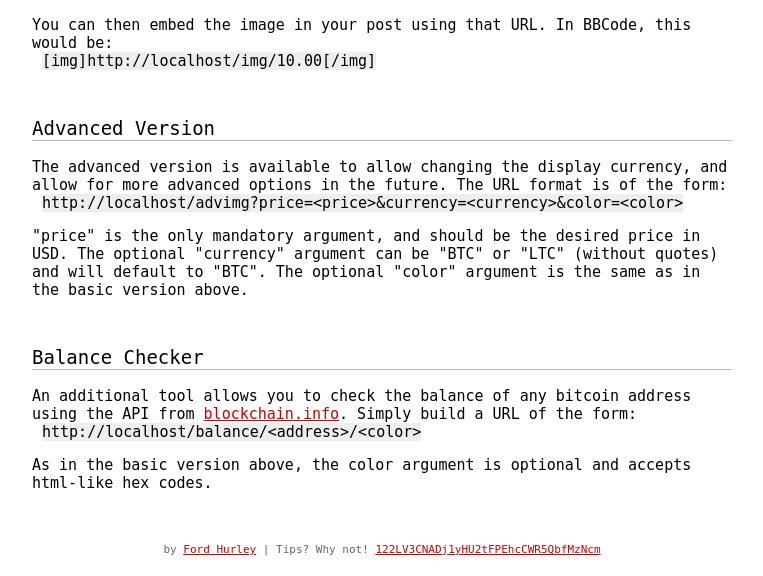
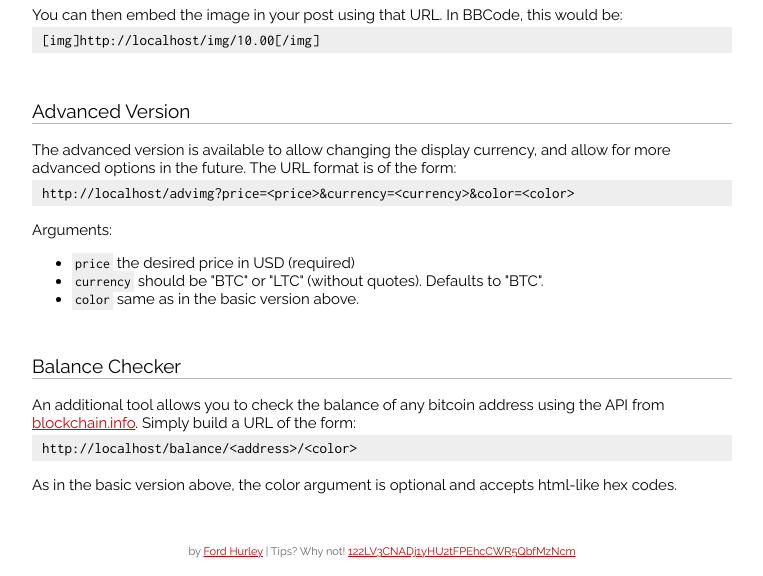
Before and after one commit to fordhurley/btc-priceimg, a Flask app: template priceimg/templates/index.html in a window 1280 px wide. Shown: the part 1458-2034 px from the top of the page, without its empty margins (258-1021 px from the left). Run offline with Flask 2, Linux system fonts and the light colour scheme; the template is opened without the code that fills it, so the values that code supplies are empty; parts of the project's set-up code (start-up, migrations or seed data) failed here and were passed over.

Commit message:
Style and content cleanups

```diff
--- a/priceimg/static/style.css
+++ b/priceimg/static/style.css
@@ -1,4 +1,6 @@
 body {
+    font-size: 16px;
+    font-family: 'Raleway', verdana, arial, sans-serif;
     background-color: #fff;
     text-align: center;
 }
@@ -12,21 +14,22 @@ form {
     padding: 0;
 }
 
-p, li, div, span {
-    font-family: monospace, verdana, arial, sans-serif;
-    text-decoration: none;
-}
-
 small {
     font-size: 10px;
 }
 
 code {
+    font-size: 14px;
+    font-family: 'Inconsolata', monospace;
     background-color: #eee;
+    padding: 3px;
 }
 
 code.block {
-    margin-left: 10px;
+    font-size: 15px;
+    margin-top: 3px;
+    padding: 5px 10px;
+    display: block;
 }
 
 .pre_container {
--- a/priceimg/templates/index.html
+++ b/priceimg/templates/index.html
@@ -1,6 +1,8 @@
 <!doctype html>
 <head>
     <title>Bitcoin price image generator</title>
+    <link href='http://fonts.googleapis.com/css?family=Raleway:400,700' rel='stylesheet' type='text/css'>
+    <link href='http://fonts.googleapis.com/css?family=Inconsolata' rel='stylesheet' type='text/css'>
     <link rel=stylesheet type=text/css href="{{ url_for('static', filename='style.css') }}">
     <script type="text/javascript">
         var _gaq = _gaq || [];
@@ -44,13 +46,12 @@
 
             <p>Current exchange rate is: {{ usd_per_btc }}</p>
 
-            <p>Problems? Suggestions? <a href="https://bitcointalk.org/index.php?topic=151565">Discuss
-                here</a>.</p>
+            <p>Problems? Suggestions? <a href="https://github.com/fordhurley/btc-priceimg/issues">Open an issue</a>.</p>
 
             <p>Source available on <a href="https://github.com/fordhurley/btc-priceimg">GitHub</a>.
             </p>
 
-            <p>A new advanced version of the tool allows for a choice of currency (BTC or LTC for
+            <p>The advanced version of the tool allows for a choice of currency (BTC or LTC for
                 now). Read about it <a href="#advanced">below.</a></p>
         </div>
     </div>
@@ -108,10 +109,13 @@
                 <code class="block">{{ url_for('priceimgadv', _external=True) }}?price=&lt;price&gt;&amp;currency=&lt;currency&gt;&amp;color=&lt;color&gt;</code>
             </p>
 
-            <p>"price" is the only mandatory argument, and should be the desired price in USD. The
-                optional "currency" argument can be "BTC" or "LTC" (without quotes) and will default
-                to "BTC". The optional "color" argument is the same as in the basic version
-                above.</p>
+            <p>Arguments:</p>
+                <ul>
+                    <li><code>price</code> the desired price in USD (required) </li>
+                    <li><code>currency</code> should be "BTC" or "LTC" (without quotes). Defaults
+                to "BTC".</li>
+                    <li><code>color</code> same as in the basic version above.</li>
+                </ul>
         </div>
     </div>
 
```
